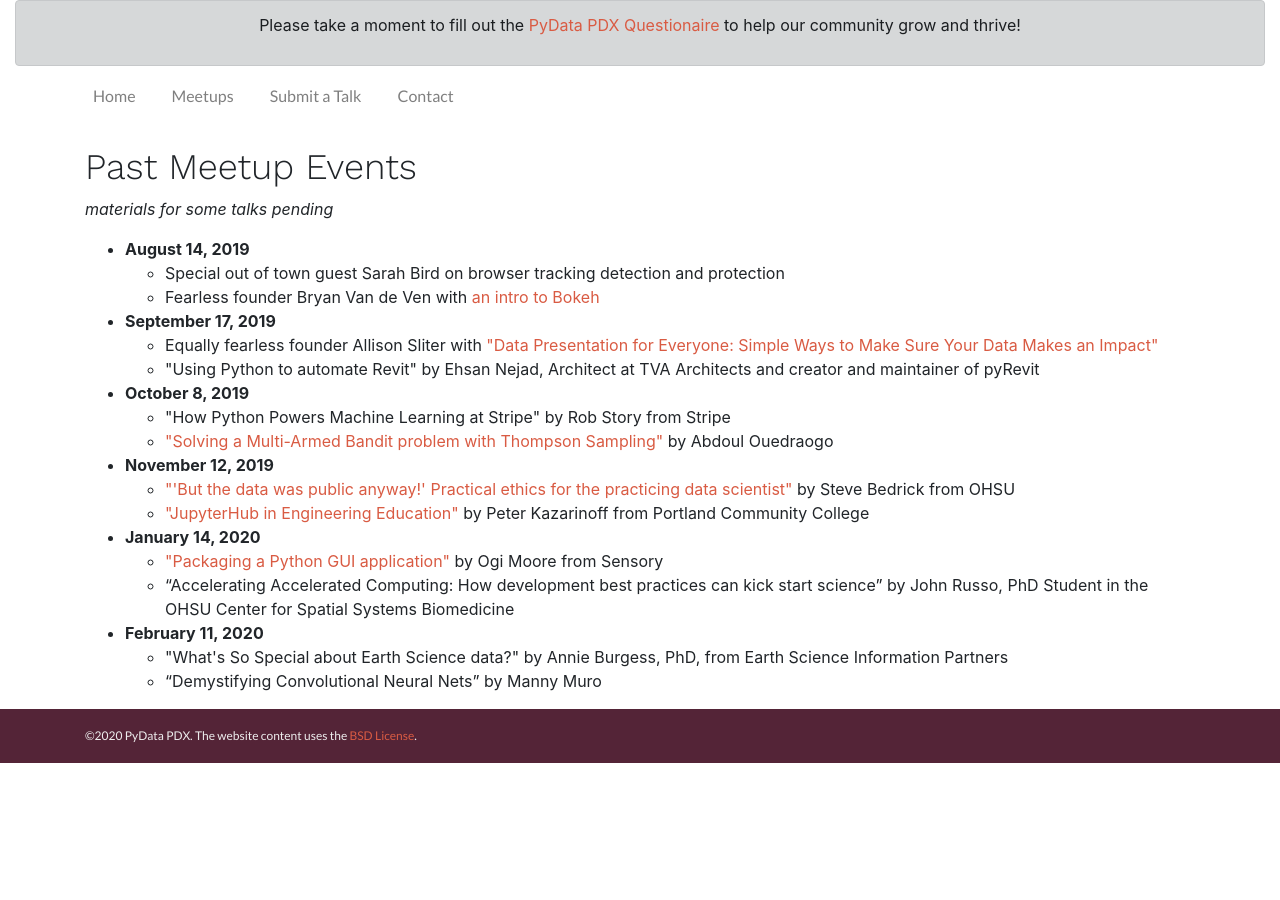
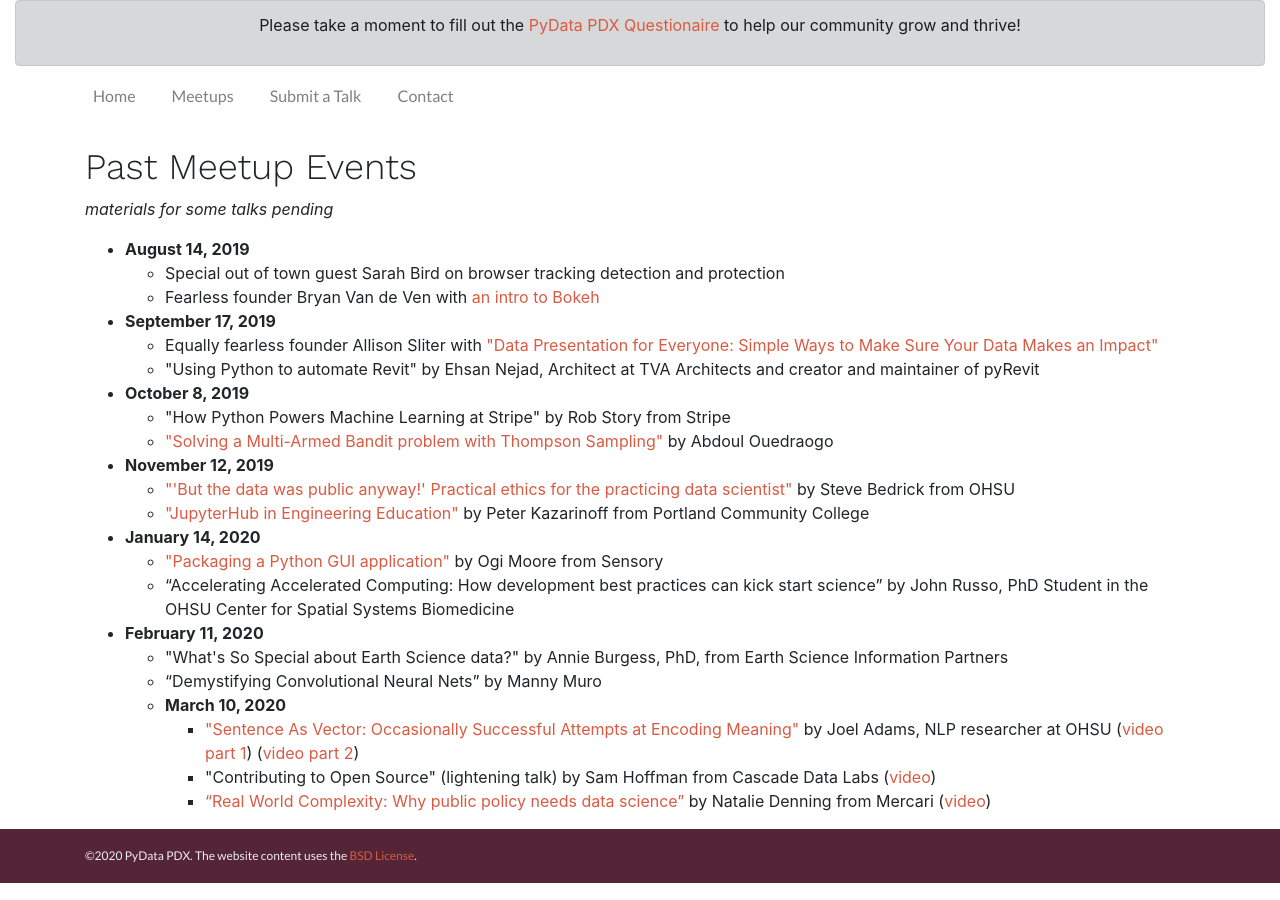
Before and after one commit to pydatapdx/pdx.pydata.org, a Jekyll site: the page built from meetups/index.html, in a window 1280 px wide. Built offline with Jekyll 4.4.1, drawn with Linux system fonts in a browser that asks for light colours.

Commit message:
Added March slides and video links (#7)

```diff
--- a/meetups/index.html
+++ b/meetups/index.html
@@ -37,4 +37,10 @@
 	<ul>
 	    <li>"What's So Special about Earth Science data?" by Annie Burgess, PhD, from Earth Science Information Partners</li>
 	    <li>“Demystifying Convolutional Neural Nets” by Manny Muro</li>
+    <li><b>March 10, 2020</b>
+        <ul>
+            <li><a href = "https://github.com/pydatapdx/meetups/blob/master/2020-03-10/Joel_Adams_pydata_slides.pdf">"Sentence As Vector: Occasionally Successful Attempts at Encoding Meaning"</a> by Joel Adams, NLP researcher at OHSU (<a href="https://youtu.be/tcAtEkzNSRc">video part 1</a>) (<a href="https://youtu.be/IbX70AylwbA">video part 2</a>)</li>
+	    <li>"Contributing to Open Source" (lightening talk) by Sam Hoffman from Cascade Data Labs (<a href="https://youtu.be/6qwuBLgMcas">video</a>)
+	    <li><a href="https://github.com/nataliedenning/policytalk2020/blob/master/2020_03_10_presentation_slides.pdf">“Real World Complexity: Why public policy needs data science”</a> by Natalie Denning from Mercari (<a href="https://youtu.be/EEXlQYcqpDU">video</a>)</li>
+        </ul>
 </div>
```
